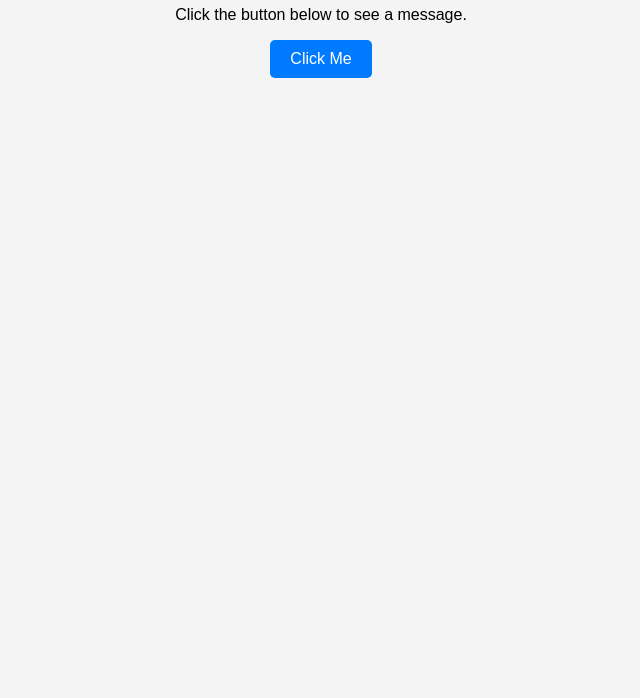
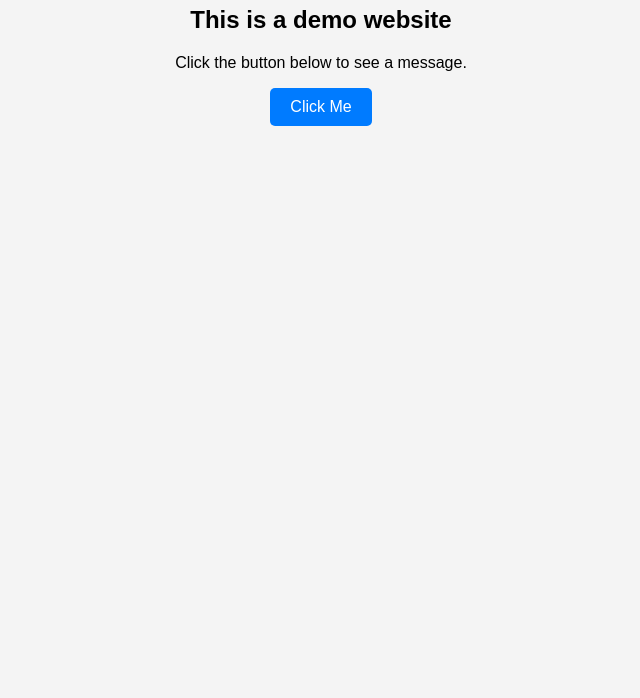
Before and after one commit to ak-0283/Demo, a plain HTML site: page index.html in a window 1280 px wide. Shown: the part 102-800 px from the top of the page, without its empty margins (319-959 px from the left). Drawn offline with Linux system fonts and the light colour scheme.

Commit message:
Added a line in the webpage

```diff
--- a/index.html
+++ b/index.html
@@ -9,6 +9,7 @@
 <body>
     <div class="container">
         <h1>Welcome to the Demo Webpage</h1>
+        <h2>This is a demo website</h2>
         <p>Click the button below to see a message.</p>
         <button onclick="showMessage()">Click Me</button>
         <p id="message"></p>
```
